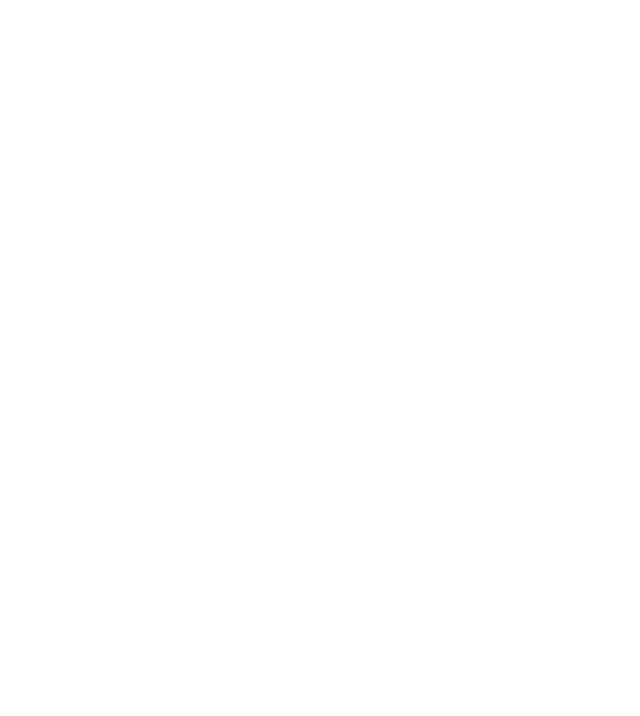
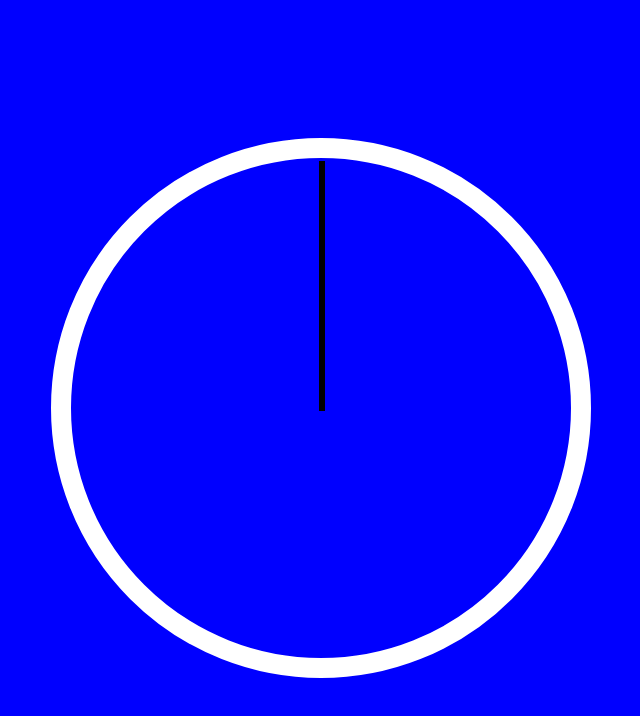
Before and after one commit to MiltonBlack/Javascript-Clock, a plain HTML site: page index.html in a window 1280 px wide. Shown: the whole page, without its empty margins (319-959 px from the left). Drawn offline with Linux system fonts and the light colour scheme.

Commit message:
Styled the Clock UI with internal CSS

```diff
--- a/index.html
+++ b/index.html
@@ -6,6 +6,46 @@
     <meta http-equiv="X-UA-Compatible" content="IE=edge">
     <meta name="viewport" content="width=device-width, initial-scale=1.0">
     <title>JavaScript Clock</title>
+    <style>
+        html {
+            background: blue;
+            background-size: cover;
+            /* opacity: .5; */
+            text-align: center;
+            font-size: 10px;
+        }
+
+        body{
+            font-size: 2rem;
+            display: flex;
+            flex: 1;
+            min-height: 100vh;
+            align-items: center;
+            justify-content: center;
+        }
+        .clock{
+            width: 50rem;
+            height: 50rem;
+            border: 20px solid white;
+            border-radius: 50%;
+            margin: 50px auto;
+            position: relative;
+        }
+        .hand{
+            width: 50%;
+            height: 6px;
+            background: black;
+            position: absolute;
+            top: 50%;
+            left: 0;
+            margin-left: 1px;
+            margin-right: 1px;
+            transform-origin: 100%;
+            transform: rotate(90deg);
+            transition: all 0.5s;
+            transition-timing-function: cubic-bezier(0.1, 2.7, 0.58, 1);
+        }
+    </style>
 </head>
 
 <body>
@@ -16,6 +56,9 @@
             <div class="hand second-hand"></div>
         </div>
     </div>
+    <script>
+
+    </script>
 </body>
 
 </html>
```
